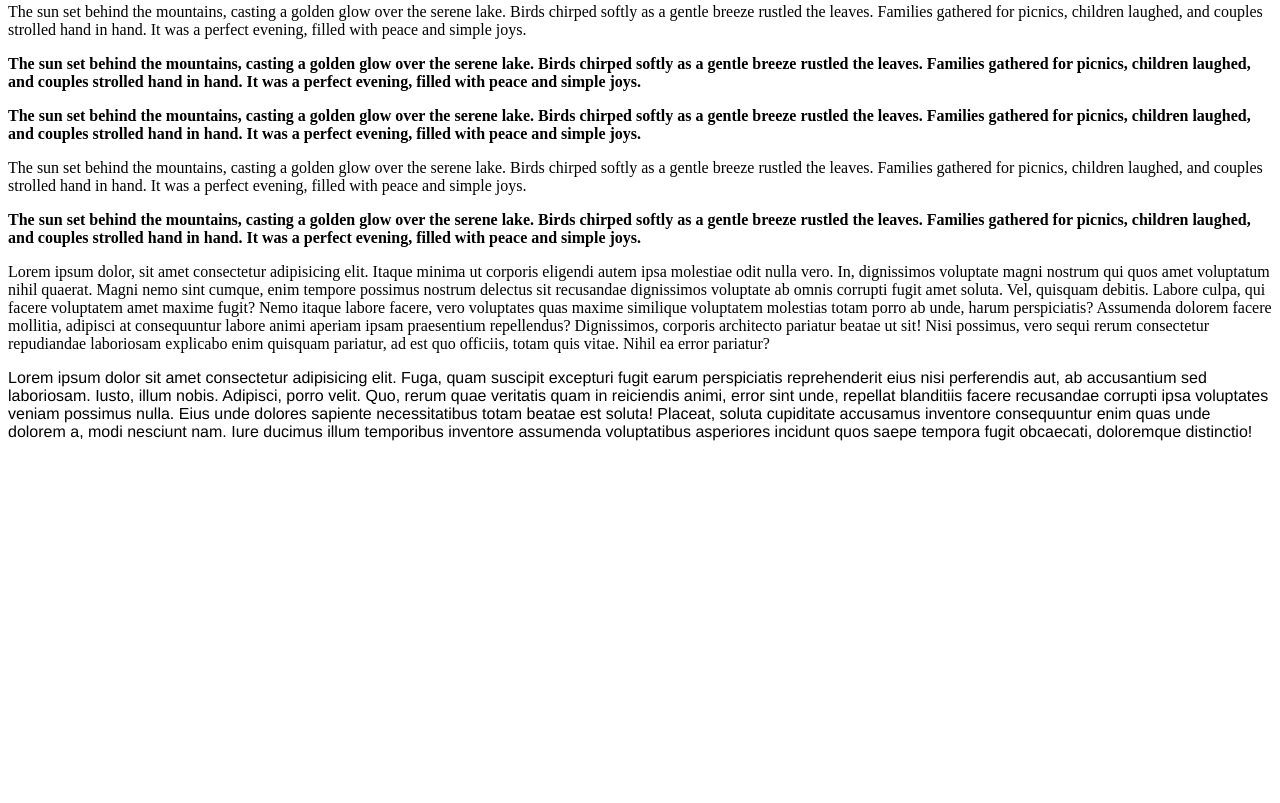
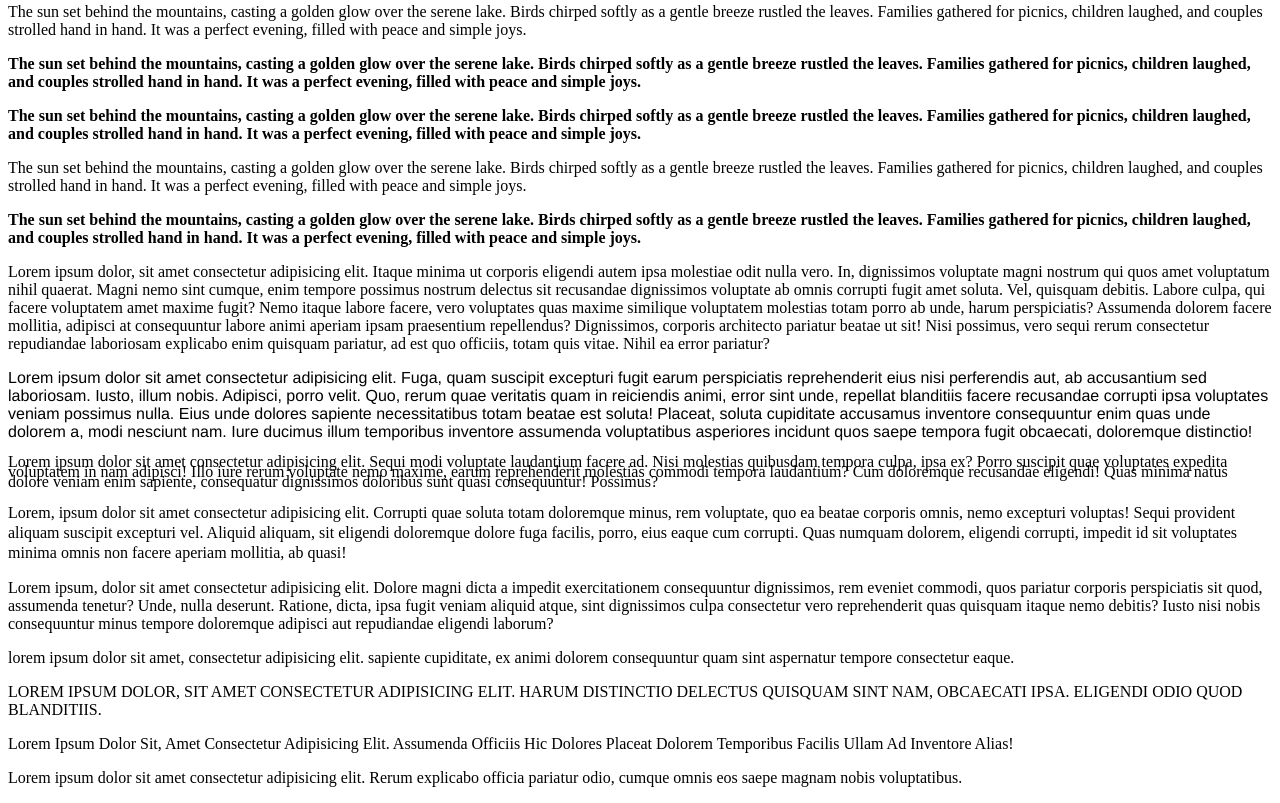
Before and after one commit to Ananya1830/Learning-CSS, a plain HTML site: page textProperty/index.html in a window 1280 px wide. Shown: the part 640-1443 px from the top of the page. Before the commit the page ends 1097 px from the top, so only its background shows below. Drawn offline with Linux system fonts and the light colour scheme.

Commit message:
understood all text-properties.

```diff
--- a/textProperty/index.html
+++ b/textProperty/index.html
@@ -45,5 +45,17 @@
     <p id="two">Lorem ipsum dolor sit amet consectetur adipisicing elit. Fuga, quam suscipit excepturi fugit earum perspiciatis reprehenderit eius nisi perferendis aut, ab accusantium sed laboriosam. Iusto, illum nobis. Adipisci, porro velit.
     Quo, rerum quae veritatis quam in reiciendis animi, error sint unde, repellat blanditiis facere recusandae corrupti ipsa voluptates veniam possimus nulla. Eius unde dolores sapiente necessitatibus totam beatae est soluta!
     Placeat, soluta cupiditate accusamus inventore consequuntur enim quas unde dolorem a, modi nesciunt nam. Iure ducimus illum temporibus inventore assumenda voluptatibus asperiores incidunt quos saepe tempora fugit obcaecati, doloremque distinctio!</p>
-</body>
+
+    <p id="three">Lorem ipsum dolor sit amet consectetur adipisicing elit. Sequi modi voluptate laudantium facere ad. Nisi molestias quibusdam tempora culpa, ipsa ex? Porro suscipit quae voluptates expedita voluptatem in nam adipisci!
+        Illo iure rerum voluptate nemo maxime, earum reprehenderit molestias commodi tempora laudantium? Cum doloremque recusandae eligendi! Quas minima natus dolore veniam enim sapiente, consequatur dignissimos doloribus sunt quasi consequuntur! Possimus?</p>
+    <p id="four">Lorem, ipsum dolor sit amet consectetur adipisicing elit. Corrupti quae soluta totam doloremque minus, rem voluptate, quo ea beatae corporis omnis, nemo excepturi voluptas! Sequi provident aliquam suscipit excepturi vel.
+       Aliquid aliquam, sit eligendi doloremque dolore fuga facilis, porro, eius eaque cum corrupti. Quas numquam dolorem, eligendi corrupti, impedit id sit voluptates minima omnis non facere aperiam mollitia, ab quasi!</p>
+    <p id="five">Lorem ipsum, dolor sit amet consectetur adipisicing elit. Dolore magni dicta a impedit exercitationem consequuntur dignissimos, rem eveniet commodi, quos pariatur corporis perspiciatis sit quod, assumenda tenetur? Unde, nulla deserunt.
+        Ratione, dicta, ipsa fugit veniam aliquid atque, sint dignissimos culpa consectetur vero reprehenderit quas quisquam itaque nemo debitis? Iusto nisi nobis consequuntur minus tempore doloremque adipisci aut repudiandae eligendi laborum?</p>
+
+    <p id="six">Lorem ipsum dolor sit amet, consectetur adipisicing elit. Sapiente cupiditate, ex animi dolorem consequuntur quam sint aspernatur tempore consectetur eaque.</p>
+    <p id="seven">Lorem ipsum dolor, sit amet consectetur adipisicing elit. Harum distinctio delectus quisquam sint nam, obcaecati ipsa. Eligendi odio quod blanditiis.</p>
+    <p id="eight">Lorem ipsum dolor sit, amet consectetur adipisicing elit. Assumenda officiis hic dolores placeat dolorem temporibus facilis ullam ad inventore alias!</p>
+    <p id="nine">Lorem ipsum dolor sit amet consectetur adipisicing elit. Rerum explicabo officia pariatur odio, cumque omnis eos saepe magnam nobis voluptatibus.</p>
+    </body>
 </html>
--- a/textProperty/style.css
+++ b/textProperty/style.css
@@ -79,3 +79,32 @@ h2 {
 #two {
     font-family: 'Franklin Gothic Medium', 'Arial Narrow', Arial, sans-serif;
 }
+
+/* we can save height between lines */
+#three {
+    line-height: 10px;
+}
+
+#four {
+    line-height: 20px;
+}
+
+#five {
+    line-height: normal;
+}
+
+#six {
+    text-transform: lowercase;
+}
+
+#seven {
+    text-transform: uppercase;
+}
+
+#eight {
+    text-transform: capitalize;
+}
+
+#nine {
+    text-transform: none;
+}
```
